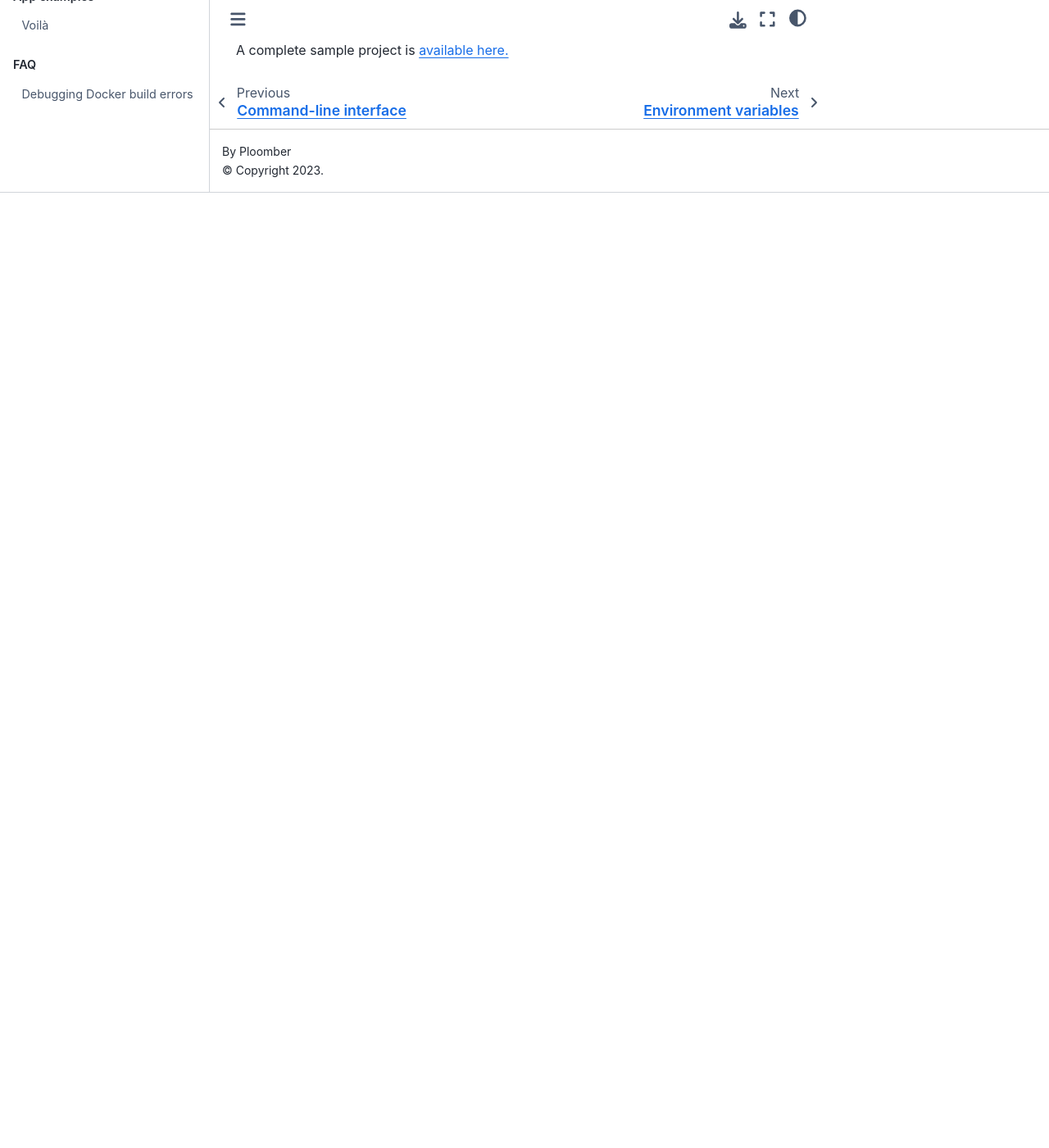
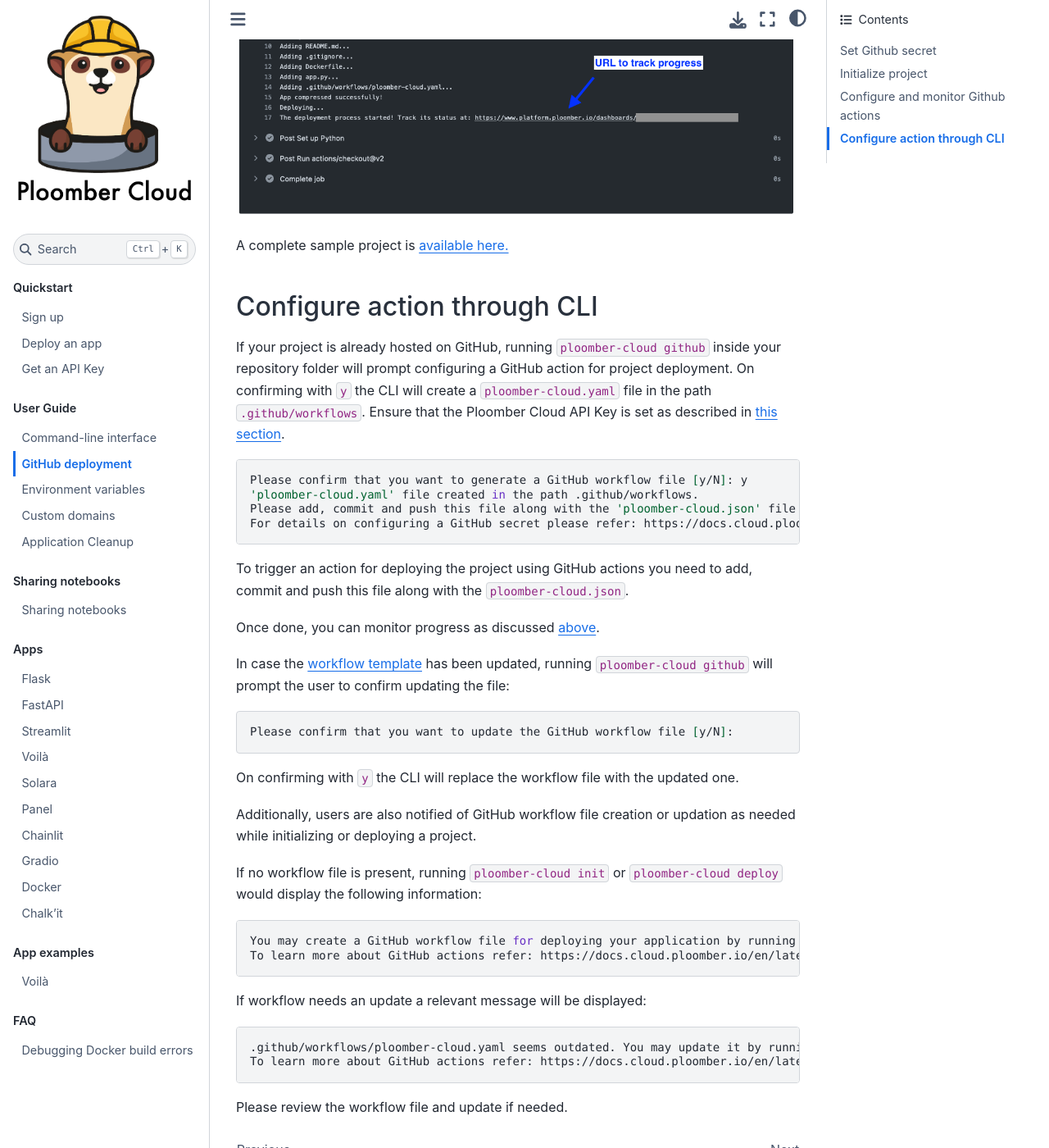
Before and after one commit to ploomber/doc, a Jupyter Book: the page built from doc/user-guide/github.md, in a window 1280 px wide and 1400 px high, scrolled down 3798 px. Shown: the whole window at 82% size. Built offline with Jupyter Book 1.0.4 settings and Sphinx 7.4.7 and the Sphinx Book theme 1.1.4, drawn with Linux system fonts in a browser that asks for light colours; before the commit the page ends 4033 px from its top, so only the background shows below that; some of the changed text lies outside the part shown.

Commit message:
document `github` command (#64)
* Workflow through CLI

Workflow through CLI

sections

link

link

link

link

link

* workflow updation

* fix section

* fix section

* typo

* minor

* removed update pic

* update

````diff
--- a/doc/user-guide/github.md
+++ b/doc/user-guide/github.md
@@ -1,6 +1,9 @@
 # GitHub deployment
 
 You can use GitHub Actions to deploy your project on each push.
+
+(set-key)=
+## Set Github secret
 
 First, you need to get your [API key](../quickstart/apikey.md). Once you have the API
 key, you need to store it as a GitHub secret in your repository:
@@ -9,6 +12,8 @@
 
 ![](../static/github/set-secret.png)
 
+
+## Initialize project
 
 Then, install the CLI:
 
@@ -30,6 +35,9 @@
 ```
 
 `init` will create a `ploomber-cloud.json` file. For more information on the `init` command, see [](../user-guide/cli.md)
+
+(monitor)=
+## Configure and monitor Github actions
 
 Now, configure GitHub actions by adding [this YAML file](https://github.com/edublancas/cloud-template/blob/main/.github/workflows/ploomber-cloud.yaml) in `.github/workflows/ploomber-cloud.yaml`
 
@@ -70,3 +78,46 @@
 ![](../static/github/logs.png)
 
 A complete sample project is [available here.](https://github.com/edublancas/cloud-template)
+
+## Configure action through CLI
+
+If your project is already hosted on GitHub, running `ploomber-cloud github` inside your repository folder will prompt configuring a GitHub action for project deployment.
+On confirming with `y` the CLI will create a `ploomber-cloud.yaml` file in the path `.github/workflows`.
+Ensure that the Ploomber Cloud API Key is set as described in [this section](set-key).
+
+```bash
+Please confirm that you want to generate a GitHub workflow file [y/N]: y
+'ploomber-cloud.yaml' file created in the path .github/workflows.
+Please add, commit and push this file along with the 'ploomber-cloud.json' file to trigger an action.
+For details on configuring a GitHub secret please refer: https://docs.cloud.ploomber.io/en/latest/user-guide/github.html
+```
+
+To trigger an action for deploying the project using GitHub actions you need to add, commit and push this file along with the `ploomber-cloud.json`.
+
+Once done, you can monitor progress as discussed [above](monitor).
+
+In case the [workflow template](https://github.com/edublancas/cloud-template/blob/main/.github/workflows/ploomber-cloud.yaml) has been updated, running `ploomber-cloud github` will prompt the user to confirm updating the file:
+
+```bash
+Please confirm that you want to update the GitHub workflow file [y/N]:
+```
+
+On confirming with `y` the CLI will replace the workflow file with the updated one.
+
+Additionally, users are also notified of GitHub workflow file creation or updation as needed while initializing or deploying a project.
+
+If no workflow file is present, running `ploomber-cloud init` or `ploomber-cloud deploy` would display the following information:
+
+```bash
+You may create a GitHub workflow file for deploying your application by running 'ploomber-cloud github'.
+To learn more about GitHub actions refer: https://docs.cloud.ploomber.io/en/latest/user-guide/github.html
+```
+
+If workflow needs an update a relevant message will be displayed:
+
+```bash
+.github/workflows/ploomber-cloud.yaml seems outdated. You may update it by running 'ploomber-cloud github'.
+To learn more about GitHub actions refer: https://docs.cloud.ploomber.io/en/latest/user-guide/github.html
+```
+
+Please review the workflow file and update if needed.
````
